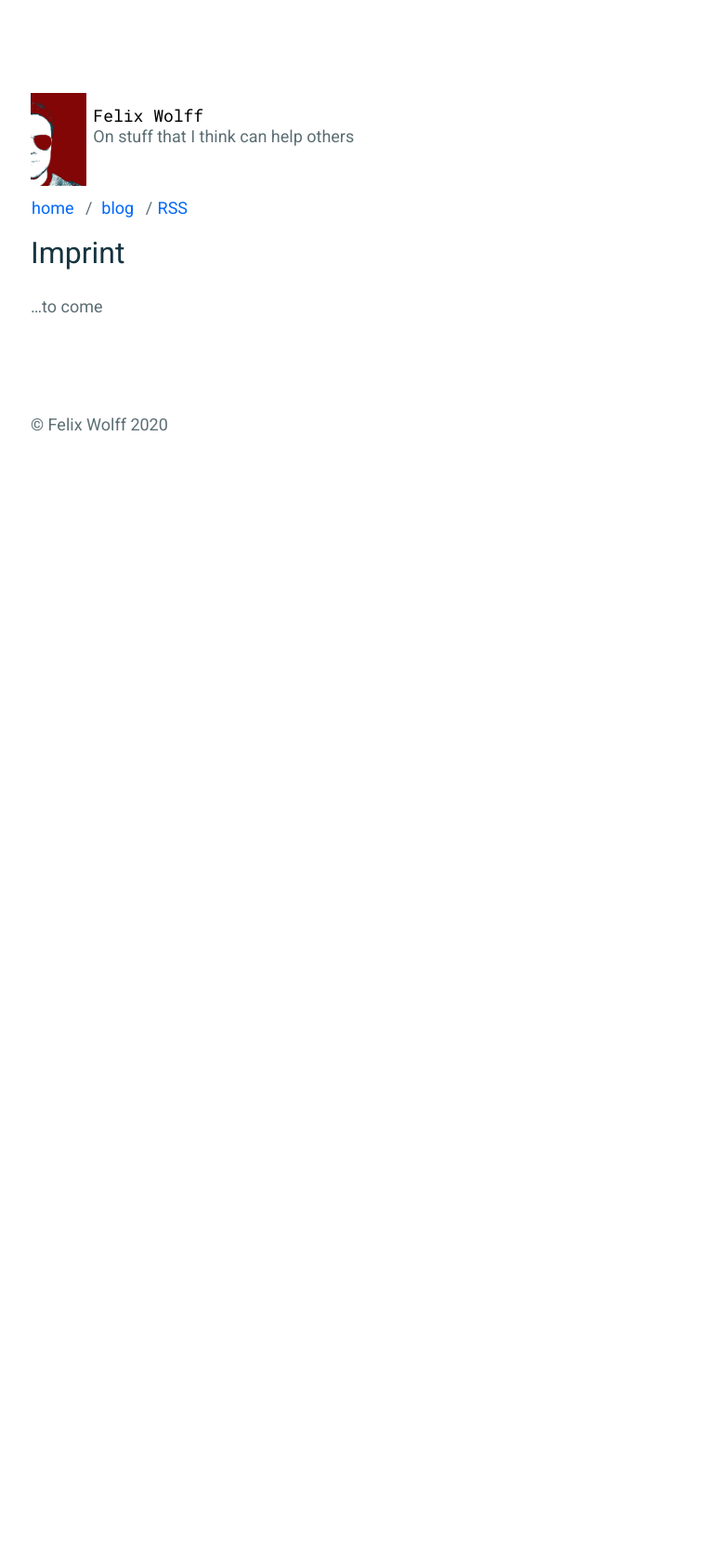
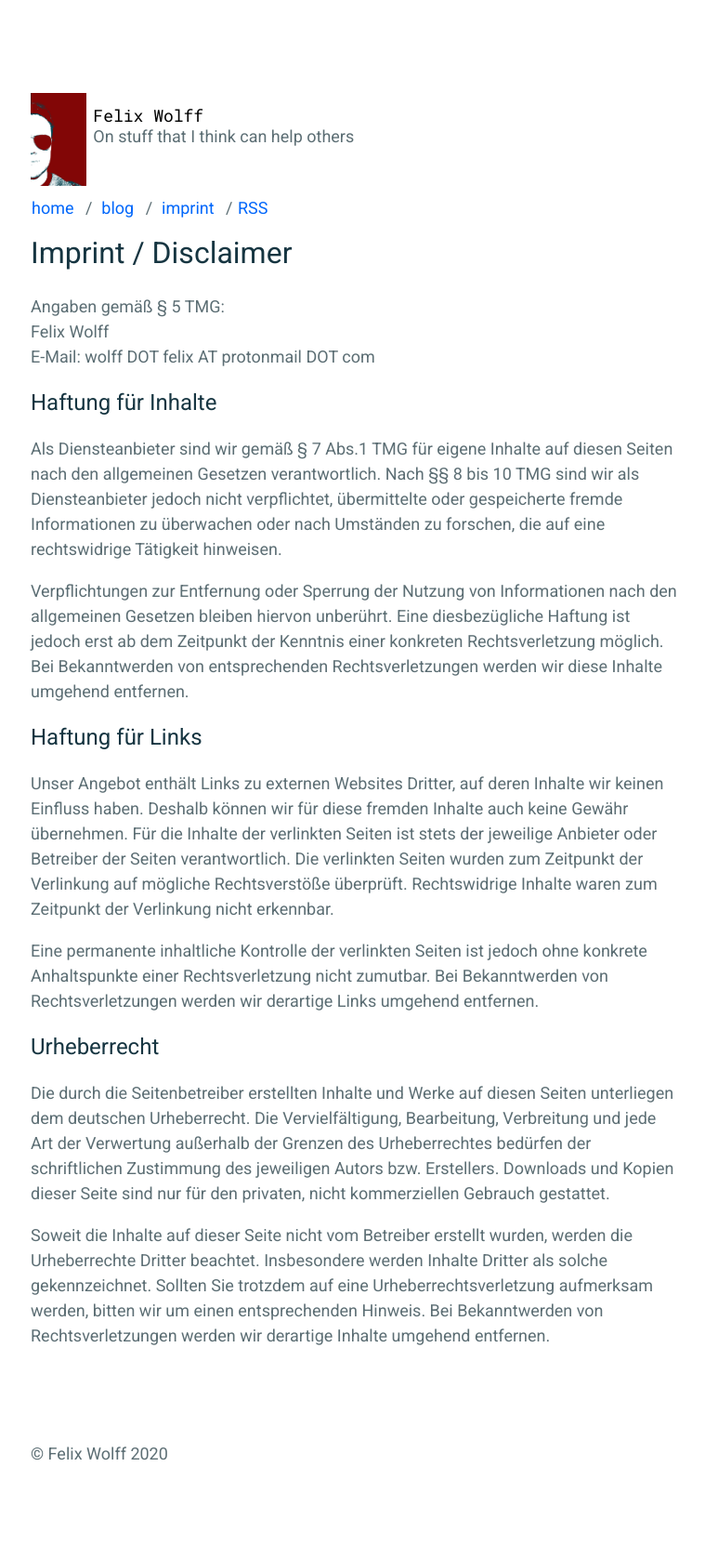
Before and after one commit to flxw/flxw.github.io, a Jekyll site: the page built from _pages/imprint.md, in a window 1280 px wide. Shown: the whole page at 93% size, without its empty margins (257-1016 px from the left). Built offline with Jekyll 4.4.1, drawn with Linux system fonts in a browser that asks for light colours; before the commit the page ends 900 px from its top, so only the background shows below that.

Commit message:
hello imprint

```diff
--- a/_includes/header.html
+++ b/_includes/header.html
@@ -12,7 +12,8 @@
 <!--    <span class="u-separate"></span> <a href="{{ "/cv/" | prepend: site.baseurl }}">cv</a>
     <span class="u-separate"></span> <a href="{{ "/links/" | prepend: site.baseurl }}">links</a>
     <span class="u-separate"></span> <a href="{{ "/ideas/" | prepend: site.baseurl }}">ideas</a>
-    <span class="u-separate"></span> <a href="{{ "/imprint/" | prepend: site.baseurl }}">Imprint</a> -->
+     -->
+    <span class="u-separate"></span> <a href="{{ "/imprint/" | prepend: site.baseurl }}">imprint</a>
     <span class="u-separate"></span><a href="{{ "/feed.xml" | prepend: site.baseurl }}">RSS</a>
   </p>
 </header>
--- a/_pages/imprint.md
+++ b/_pages/imprint.md
@@ -1,6 +1,24 @@
 ---
 layout: content
-title: Imprint
+title: Imprint / Disclaimer
 permalink: /imprint/
 ---
-...to come
+
+Angaben gemäß § 5 TMG:<br/>
+Felix Wolff<br/>
+E-Mail: wolff DOT felix AT protonmail DOT com
+
+## Haftung für Inhalte
+Als Diensteanbieter sind wir gemäß § 7 Abs.1 TMG für eigene Inhalte auf diesen Seiten nach den allgemeinen Gesetzen verantwortlich. Nach §§ 8 bis 10 TMG sind wir als Diensteanbieter jedoch nicht verpflichtet, übermittelte oder gespeicherte fremde Informationen zu überwachen oder nach Umständen zu forschen, die auf eine rechtswidrige Tätigkeit hinweisen.
+
+Verpflichtungen zur Entfernung oder Sperrung der Nutzung von Informationen nach den allgemeinen Gesetzen bleiben hiervon unberührt. Eine diesbezügliche Haftung ist jedoch erst ab dem Zeitpunkt der Kenntnis einer konkreten Rechtsverletzung möglich. Bei Bekanntwerden von entsprechenden Rechtsverletzungen werden wir diese Inhalte umgehend entfernen.
+
+## Haftung für Links
+Unser Angebot enthält Links zu externen Websites Dritter, auf deren Inhalte wir keinen Einfluss haben. Deshalb können wir für diese fremden Inhalte auch keine Gewähr übernehmen. Für die Inhalte der verlinkten Seiten ist stets der jeweilige Anbieter oder Betreiber der Seiten verantwortlich. Die verlinkten Seiten wurden zum Zeitpunkt der Verlinkung auf mögliche Rechtsverstöße überprüft. Rechtswidrige Inhalte waren zum Zeitpunkt der Verlinkung nicht erkennbar.
+
+Eine permanente inhaltliche Kontrolle der verlinkten Seiten ist jedoch ohne konkrete Anhaltspunkte einer Rechtsverletzung nicht zumutbar. Bei Bekanntwerden von Rechtsverletzungen werden wir derartige Links umgehend entfernen.
+
+## Urheberrecht
+Die durch die Seitenbetreiber erstellten Inhalte und Werke auf diesen Seiten unterliegen dem deutschen Urheberrecht. Die Vervielfältigung, Bearbeitung, Verbreitung und jede Art der Verwertung außerhalb der Grenzen des Urheberrechtes bedürfen der schriftlichen Zustimmung des jeweiligen Autors bzw. Erstellers. Downloads und Kopien dieser Seite sind nur für den privaten, nicht kommerziellen Gebrauch gestattet.
+
+Soweit die Inhalte auf dieser Seite nicht vom Betreiber erstellt wurden, werden die Urheberrechte Dritter beachtet. Insbesondere werden Inhalte Dritter als solche gekennzeichnet. Sollten Sie trotzdem auf eine Urheberrechtsverletzung aufmerksam werden, bitten wir um einen entsprechenden Hinweis. Bei Bekanntwerden von Rechtsverletzungen werden wir derartige Inhalte umgehend entfernen.
```
